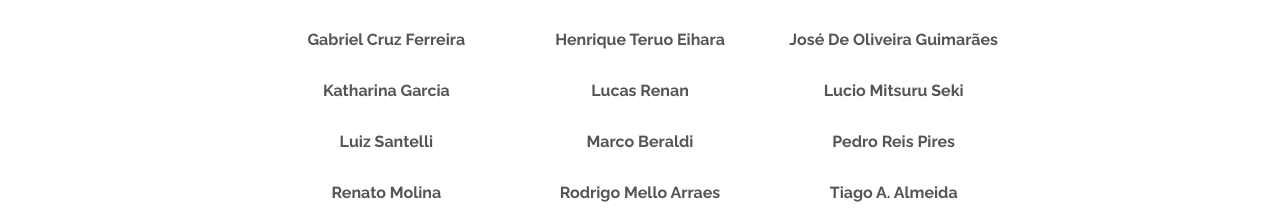
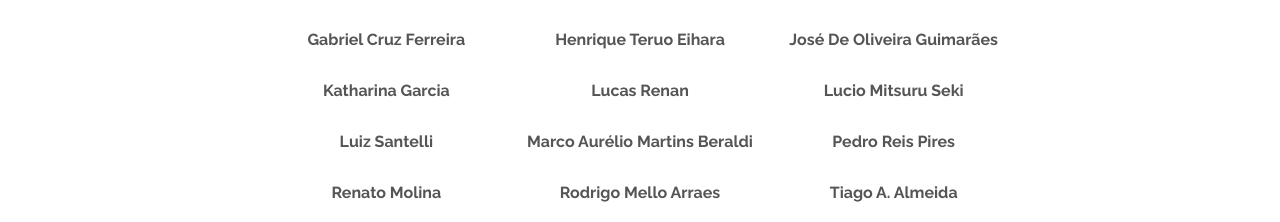
Before and after one commit to secot/secot-2015, a plain HTML site: page index.html in a window 1280 px wide. Shown: the part 9120-9342 px from the top of the page. Drawn offline with Linux system fonts and the light colour scheme; some packages are replaced by stand-ins of ours.

Commit message:
Update index.html

```diff
--- a/index.html
+++ b/index.html
@@ -675,7 +675,7 @@
 					<p><strong>Luiz Santelli</strong></p>
 				</div>
 				<div class="column-img-box">
-					<p><strong>Marco Beraldi</strong></p>
+					<p><strong>Marco Aurélio Martins Beraldi</strong></p>
 				</div>
 				<div class="column-img-box">
 					<p><strong>Pedro Reis Pires</strong></p>
```
